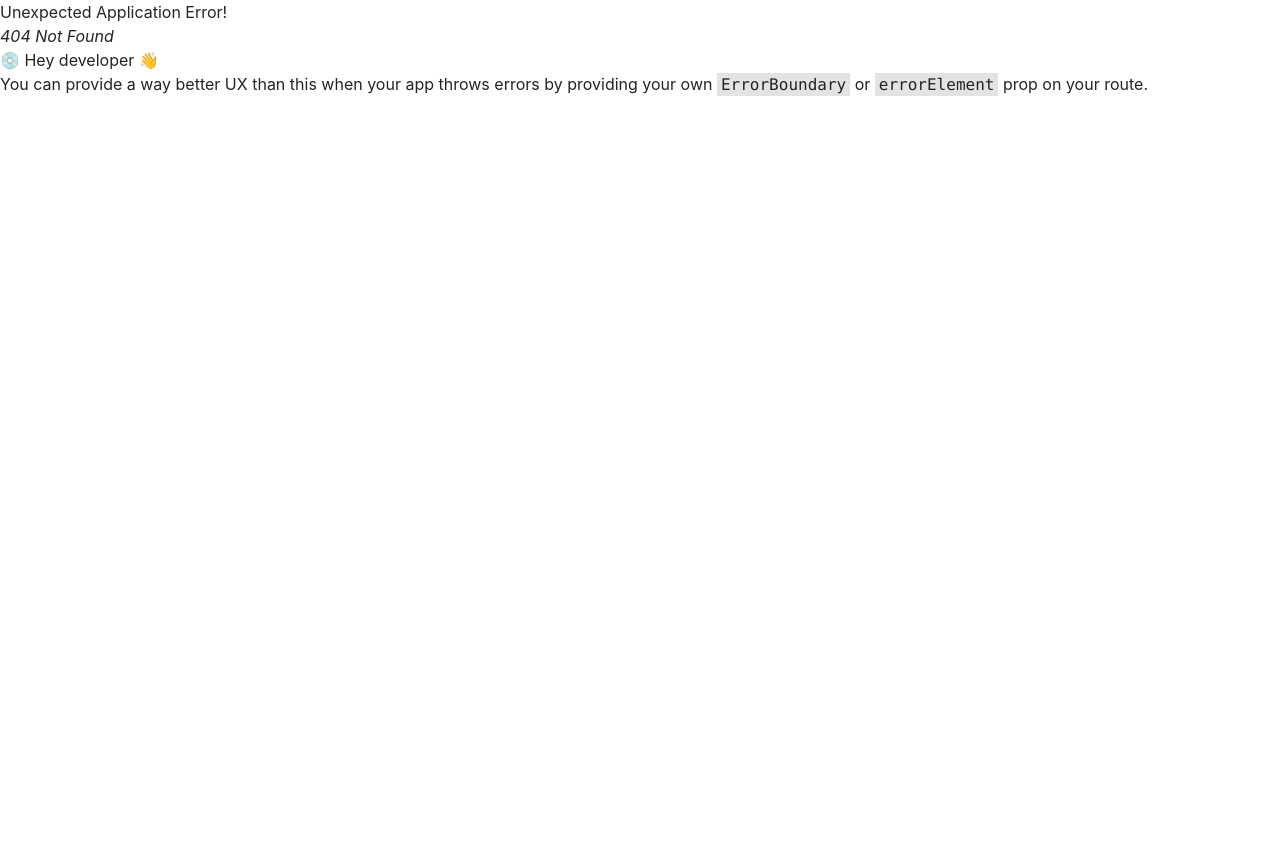
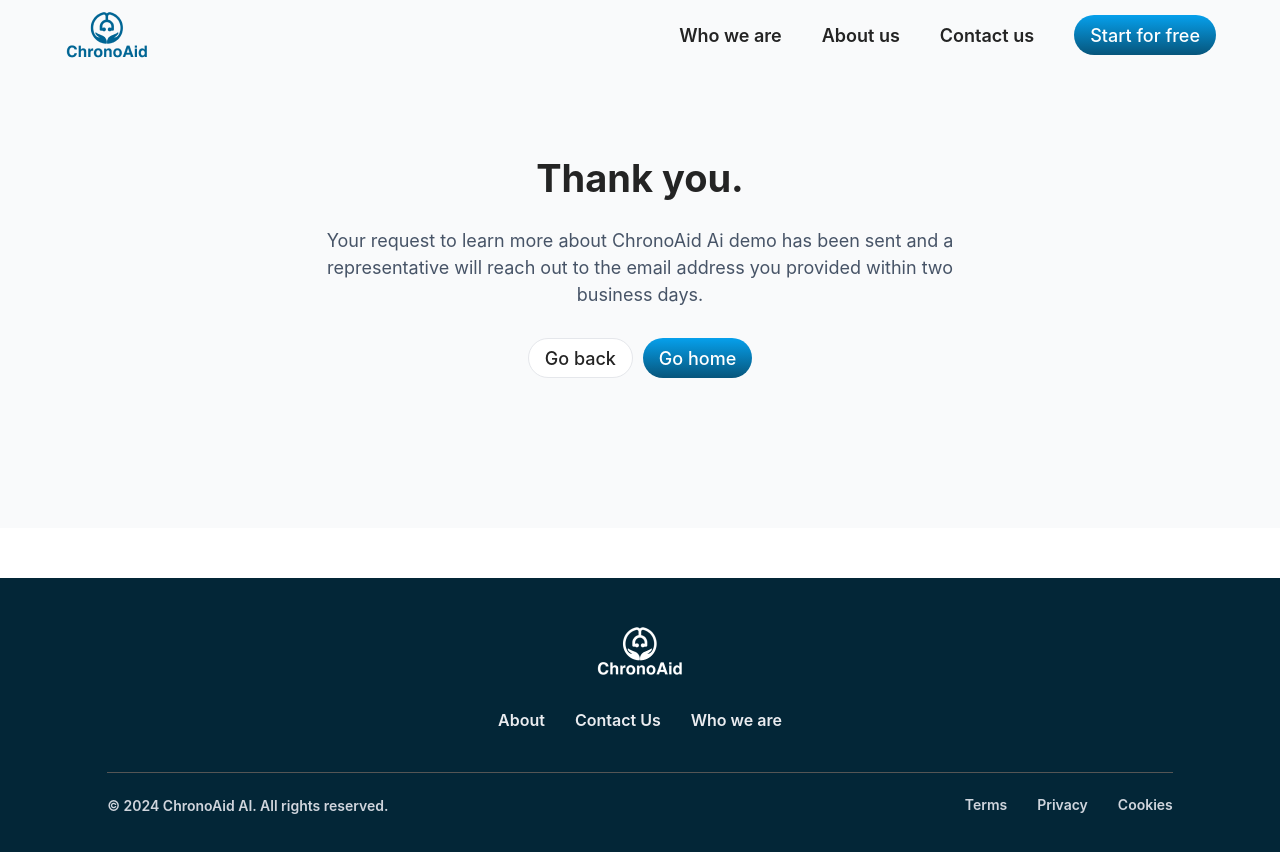
Before and after one commit to Okwoli-Godwin/chronoaid-website, a React (Vite) app in the folder client/: page /confirmation in a window 1280 px wide. Before the commit this address had no page. Shown: the top 852 px of the page. Before the commit the page ends 800 px from the top, so only its background shows below. Built offline with nearby package versions, Linux system fonts and the light colour scheme.

Commit message:
feat: confirmation page

```diff
--- /dev/null
+++ b/client/src/pages/Confirmation/confirmation.tsx
@@ -0,0 +1,36 @@
+import { Button } from "../../components/ui/button";
+import { useNavigate } from "react-router-dom";
+
+
+const Confirmation = () => {
+    const navigate = useNavigate()
+
+    return (
+        <section>
+        <div>
+          <div className="flex bg-[#F9FAFB] justify-center items-center py-[150px] sm:pt-[140px] xsm:pt-[140px]">
+            <div className="w-[90%] flex justify-center items-center flex-col">
+              <h1 className="w-[55%] md:w-[80%] sm:w-[80%] xsm:w-[80%] text-[38px] sm:text-[30px] xsm:text-[28px] font-[700] text-center">
+              Thank you.
+              </h1>
+              <p className="text-sm xsm:text-[17px] w-[55%] sm:w-[90%] xsm:w-[90%] md:w-[80%] text-center mt-[20px] font-[400] text-[#475467]">
+              Your request to learn more about ChronoAid Ai demo has been sent and a representative will reach out to the email address you provided within two business days.
+              </p>
+              <div className="flex sm:w-[100%] xsm:w-[100%] items-center mt-[30px] sm:flex-col-reverse xsm:flex-col-reverse sm:flex-wrap xsm:flex-wrap">
+                <Button className="bg-[#fff] sm:w-[100%] xsm:w-[100%] rounded-full border border-[D0D5DD]">
+                  Go back
+                </Button>
+                <Button onClick={() => {navigate("/")}}  className="bg-custom-gradient sm:w-[100%] xsm:w-[100%] text-[#fff] rounded-full ml-[10px] sm:ml-[0px] xsm:ml-[0px] sm:mb-[10px] xsm:mb-[10px]">
+                 Go home
+                </Button>
+              </div>
+            </div>
+
+          </div>
+
+        </div>
+      </section>
+    )
+  }
+
+  export default Confirmation
--- a/client/src/routes/router.tsx
+++ b/client/src/routes/router.tsx
@@ -6,6 +6,7 @@ import AboutUs from "../pages/AboutUs/AboutUs";
 import ContactUs from "../pages/ContactUs/ContactUs";
 import StartForFree from "../pages/StartForFree/StartForFree";
 import BookADemo from "../pages/BookADemo/BookADemo";
+import Confirmation from "../pages/Confirmation/confirmation";
 
 export const Element = createBrowserRouter([
     {
@@ -35,6 +36,10 @@ export const Element = createBrowserRouter([
             {
                 path: "bookademo",
                 element: <BookADemo />
+            },
+            {
+                path: "confirmation",
+                element: <Confirmation />
             }
         ]
     }
```
